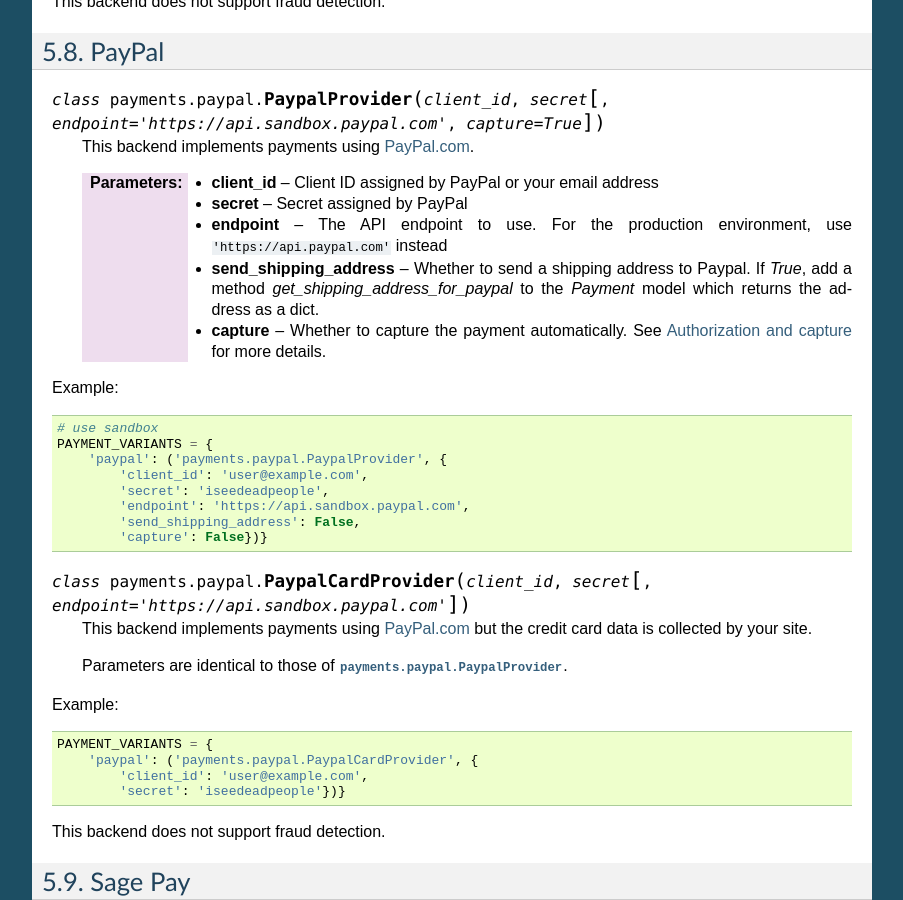
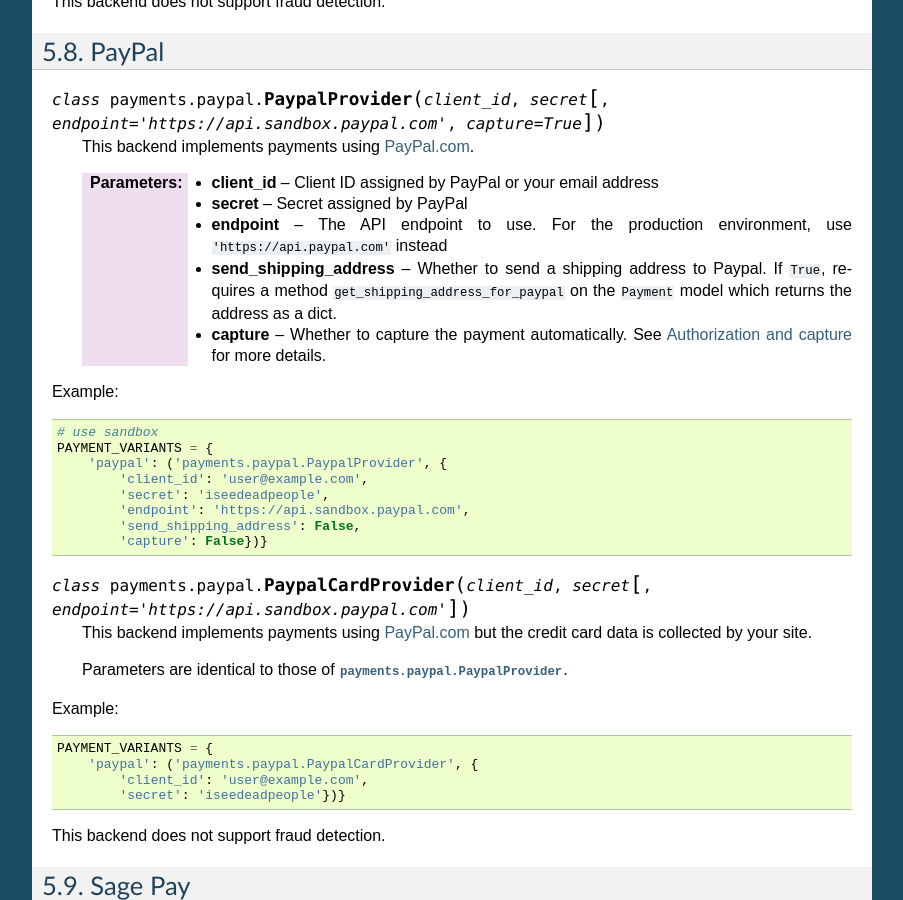
Before and after one commit to jazzband/django-payments, a Sphinx documentation site: the page built from doc/modules.rst, in a window 1280 px wide and 900 px high, scrolled down 3601 px. Shown: the whole window, without its empty margins (198-1101 px from the left). Built offline with Sphinx 7.4.7, drawn with Linux system fonts in a browser that asks for light colours.

Commit message:
Tidy up Paypal send_shipping_address docs

```diff
--- a/doc/modules.rst
+++ b/doc/modules.rst
@@ -199,7 +199,7 @@
    :param client_id: Client ID assigned by PayPal or your email address
    :param secret: Secret assigned by PayPal
    :param endpoint: The API endpoint to use. For the production environment, use ``'https://api.paypal.com'`` instead
-   :param send_shipping_address: Whether to send a shipping address to Paypal. If `True`, add a method `get_shipping_address_for_paypal` to the `Payment` model which returns the address as a dict.
+   :param send_shipping_address: Whether to send a shipping address to Paypal. If ``True``, requires a method ``get_shipping_address_for_paypal`` on the ``Payment`` model which returns the address as a dict.
    :param capture: Whether to capture the payment automatically. See :ref:`capture-payments` for more details.
 
 
```
